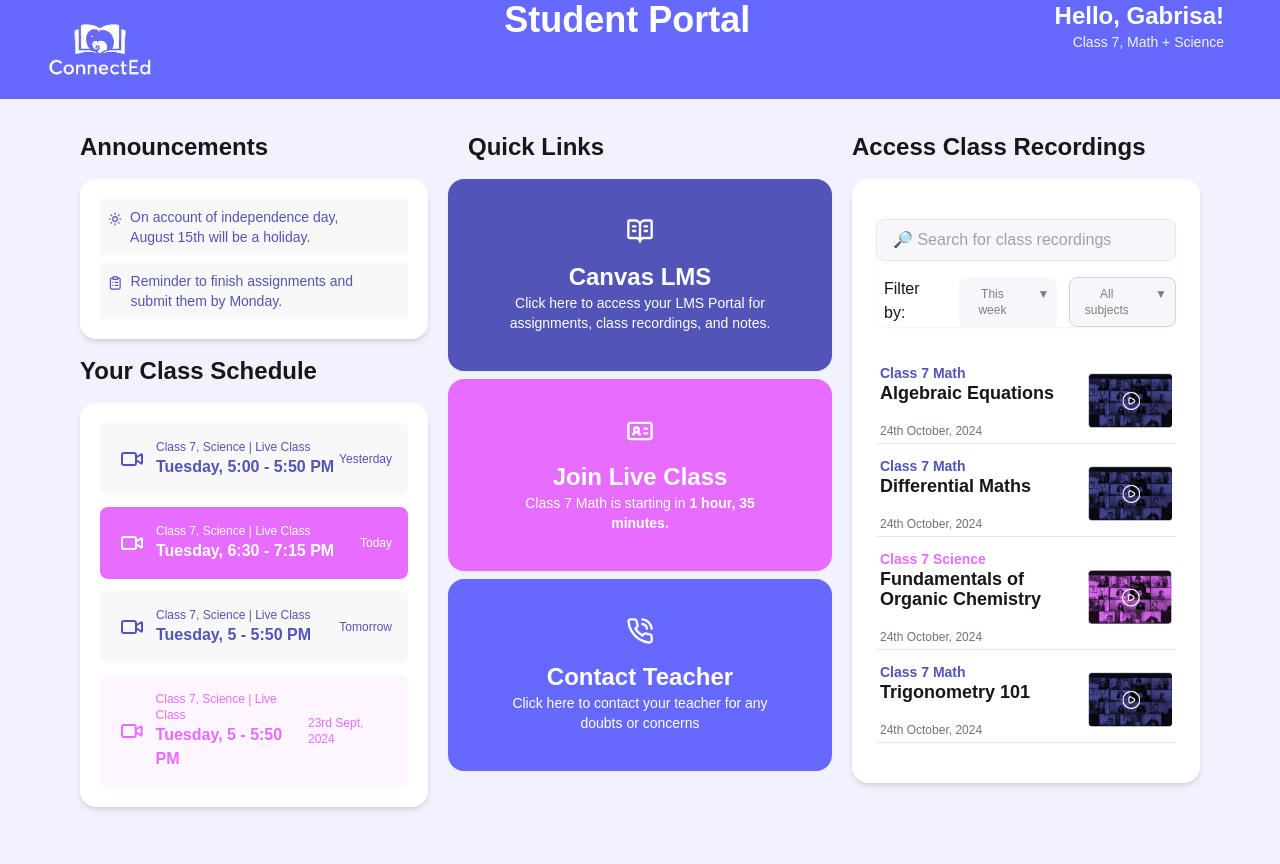
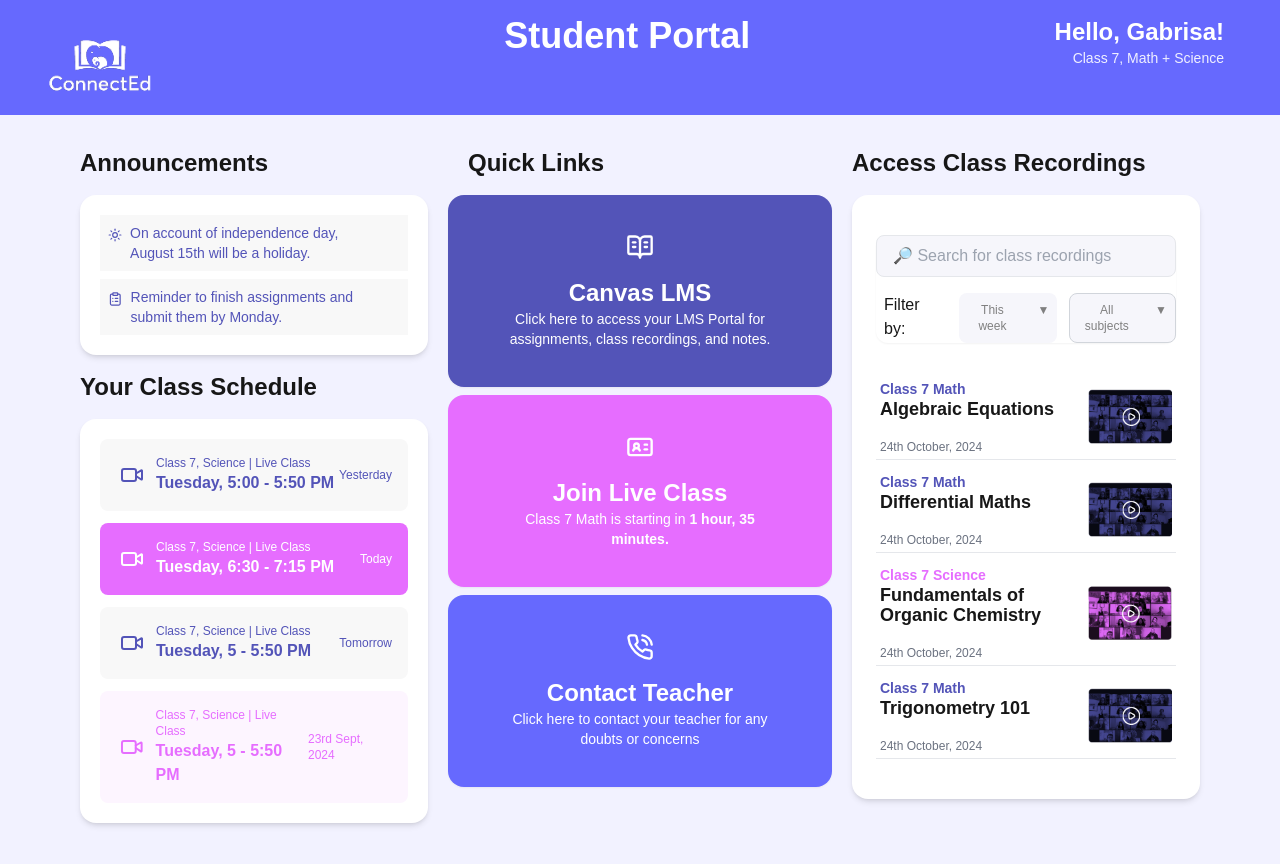
Before and after one commit to TanmayUdupa/student-portal-dashboard, a Next.js app: page / in a window 1280 px wide. Shown: the top 864 px of the page. Built offline with nearby package versions, Linux system fonts and the light colour scheme.

Commit message:
Edit Header

```diff
--- a/src/app/components/Dashboard.tsx
+++ b/src/app/components/Dashboard.tsx
@@ -13,7 +13,7 @@ interface HeaderProps {
 
   const Header = ({ userName, classInfo }: HeaderProps) => {
     return (
-      <nav className="bg-header pr-6 pu-4 flex justify-between">
+      <nav className="bg-header pr-6 pt-4 flex justify-between">
         <Image
           src="/logo.png"
           alt="ConnectEd Logo"
```
